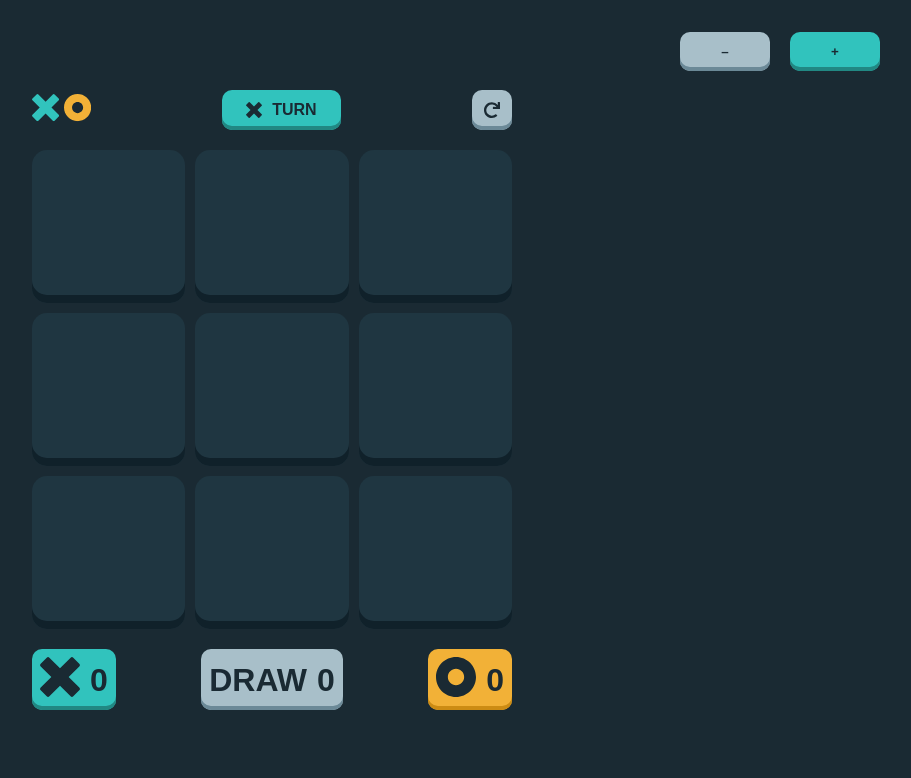
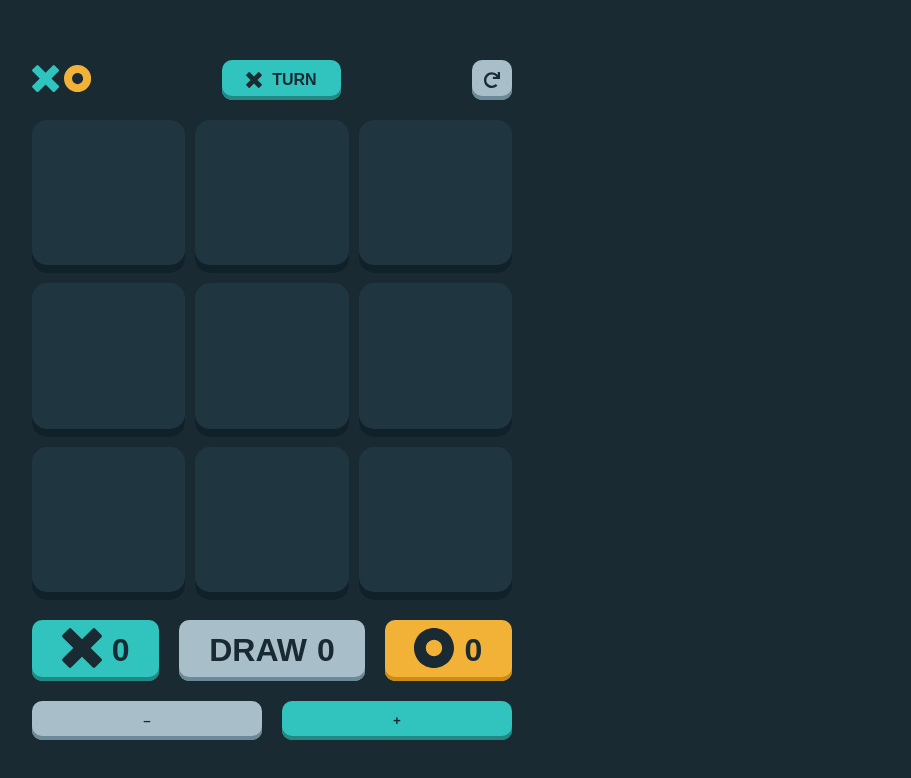
Before and after one commit to Mectron2/Tic-Tac-Toe, a plain HTML site: page index.html in a window 1280 px wide. Shown: the whole page, without its empty margins (368-1279 px from the left). Drawn offline with Linux system fonts and the light colour scheme.

Commit message:
updated styles of buttons

```diff
--- a/style.css
+++ b/style.css
@@ -159,9 +159,11 @@ body {
     font-size: 32px;
     display: flex;
     align-items: center;
+    justify-content: center;
     gap: 10px;
     padding: 0.5rem;
     border-radius: 10px;
+    flex-grow: 1;
 }
 
 .game-score__item_x {
@@ -208,12 +210,8 @@ body {
 }
 
 .game__control {
-    position: absolute;
-    top: 0;
-    right: 0;
-    padding: 2rem;
     border-radius: 40px;
-    width: 200px;
+    width: 100%;
     display: flex;
     flex-direction: column;
     align-items: center;
```
